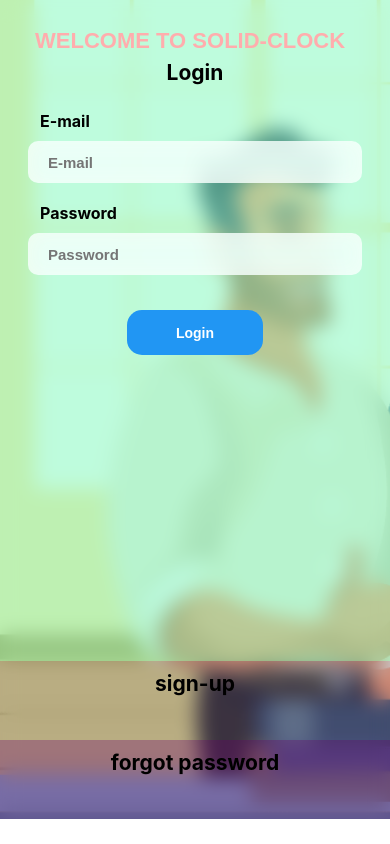
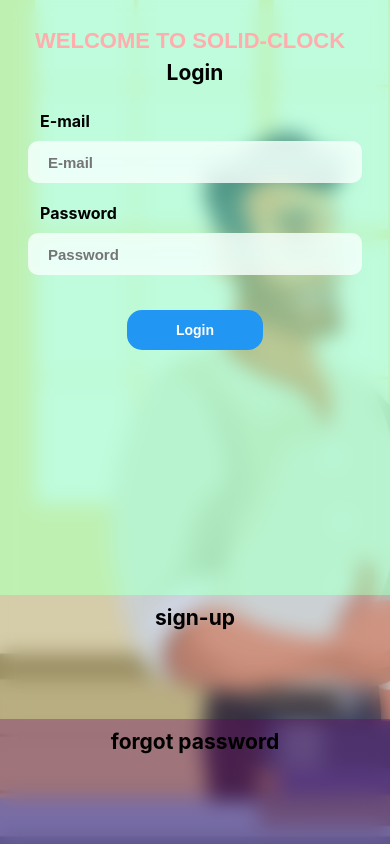
Before and after one commit to gilseg10/Client-server-frontend, a React (Create React App) app: page / in a window 390 px wide. Built offline with nearby package versions, Linux system fonts and the light colour scheme.

Commit message:
height test

```diff
--- a/src/styles/App.css
+++ b/src/styles/App.css
@@ -37,7 +37,7 @@
 @media (min-width: 1px) and (max-width: 1024px){
     .main_box {
         width: 100vw;
-        height: 97vh;
+        height: 100vh;
         /*height: 97.6vh;*/
         display: flex;
         margin: 0 auto;
--- a/src/styles/Login_screen_style.css
+++ b/src/styles/Login_screen_style.css
@@ -64,7 +64,7 @@
 
 .section:not(.active) {
     transition: height 0.5s ease-in-out;
-    height: 5%;
+    height: 15%;
 }
 
 .section p {
```
